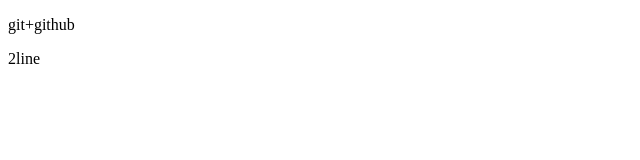
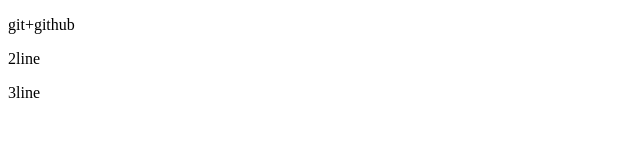
Before and after one commit to Gilfanov-RR/Test, a plain HTML site: page index.html in a window 1280 px wide. Shown: the full height of the page, 0-640 px from the left. Drawn offline with Linux system fonts and the light colour scheme.

Commit message:
3линия

```diff
--- a/index.html
+++ b/index.html
@@ -8,5 +8,6 @@
 <body>
     <p>git+github</p>
     <p>2line</p>
+    <p>3line</p>
 </body>
 </html>
```
